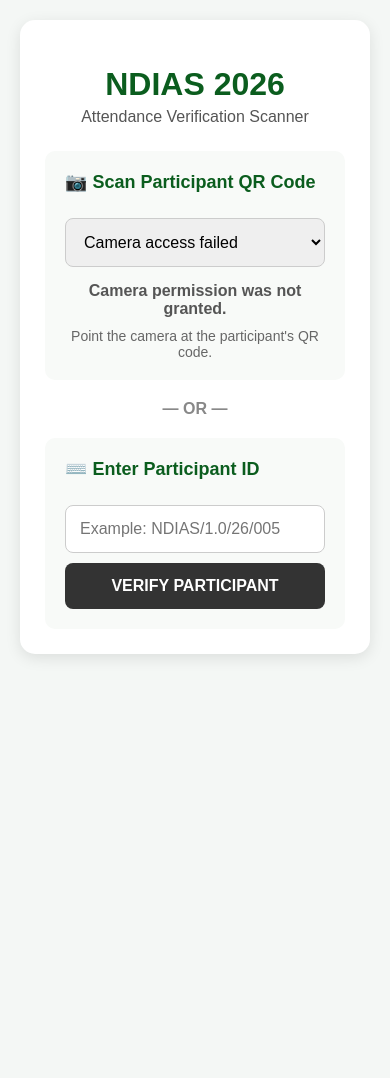
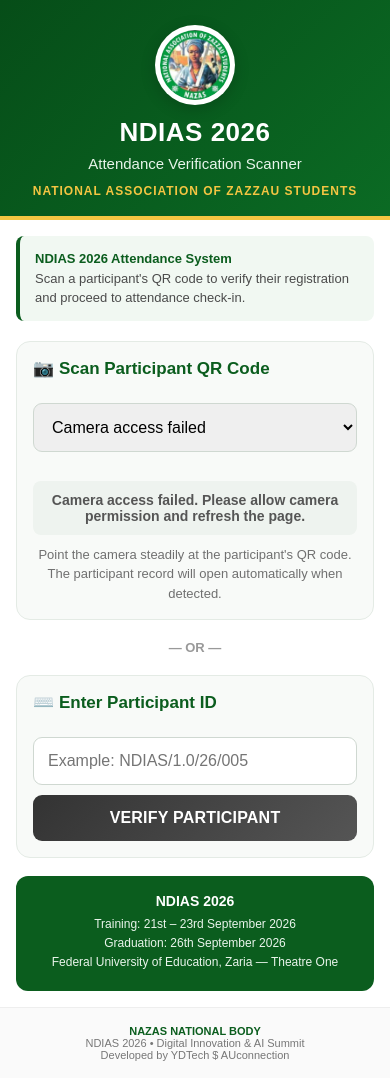
Before and after one commit to AUsmanams/ndias-attendance-scanner, a plain HTML site: page index.html in a window 390 px wide. Before the commit the page ends 844 px from the top, so only its background shows below. Drawn offline with Linux system fonts and the light colour scheme.

Commit message:
Refactor index.html for improved structure and style

```diff
--- a/index.html
+++ b/index.html
@@ -1,62 +1,156 @@
 <!DOCTYPE html>
-<html>
+<html lang="en">
 <head>
   <meta charset="UTF-8">
   <meta name="viewport" content="width=device-width, initial-scale=1.0">
 
-  <title>NDIAS 2026 Attendance Scanner</title>
+  <title>NDIAS 2026 | Attendance Scanner</title>
 
-  <script src="https://unpkg.com/html5-qrcode" type="text/javascript"></script>
+  <script
+    src="https://unpkg.com/html5-qrcode"
+    type="text/javascript">
+  </script>
 
   <style>
-    body {
-      font-family: Arial, sans-serif;
-      background: #f4f7f5;
-      margin: 0;
-      padding: 20px;
+
+    * {
+      box-sizing: border-box;
     }
 
+    body {
+      font-family: Arial, Helvetica, sans-serif;
+      background:
+        linear-gradient(
+          135deg,
+          #eef7f0 0%,
+          #f8fbf8 50%,
+          #eaf4ec 100%
+        );
+      margin: 0;
+      min-height: 100vh;
+      padding: 20px;
+      color: #222;
+    }
+
+    /* MAIN CONTAINER */
+
     .container {
-      max-width: 600px;
-      margin: auto;
-      background: white;
-      padding: 25px;
-      border-radius: 15px;
-      box-shadow: 0 4px 15px rgba(0,0,0,0.1);
+      width: 100%;
+      max-width: 620px;
+      margin: 0 auto;
+      background: #ffffff;
+      border-radius: 20px;
+      overflow: hidden;
+      box-shadow:
+        0 10px 35px rgba(0, 0, 0, 0.12);
     }
+
+
+    /* HEADER */
 
     .header {
       text-align: center;
+      padding: 28px 20px 24px;
+      background:
+        linear-gradient(
+          135deg,
+          #064d18,
+          #0b6b24
+        );
+      color: white;
+      position: relative;
     }
 
-    h1 {
-      color: #0b5d1e;
-      margin-bottom: 5px;
+    .header::after {
+      content: "";
+      position: absolute;
+      left: 0;
+      right: 0;
+      bottom: 0;
+      height: 4px;
+      background: #f4c542;
     }
 
-    .subtitle {
-      color: #555;
-      margin-bottom: 25px;
+    .nazas-logo {
+      width: 90px;
+      height: 90px;
+      object-fit: contain;
+      display: block;
+      margin: 0 auto 12px;
+      background: white;
+      border-radius: 50%;
+      padding: 5px;
+      box-shadow:
+        0 4px 15px rgba(0, 0, 0, 0.18);
     }
 
+    .header h1 {
+      margin: 0;
+      font-size: 30px;
+      font-weight: 800;
+      letter-spacing: 0.5px;
+    }
+
+    .header .subtitle {
+      margin-top: 7px;
+      font-size: 15px;
+      color: #e8f5eb;
+      font-weight: 500;
+    }
+
+    .organization {
+      margin-top: 12px;
+      font-size: 12px;
+      font-weight: bold;
+      letter-spacing: 1px;
+      color: #f4c542;
+    }
+
+
+    /* CONTENT */
+
+    .content {
+      padding: 22px;
+    }
+
+
+    /* INFORMATION BANNER */
+
+    .info-banner {
+      background: #f1f8f2;
+      border-left: 4px solid #0b5d1e;
+      padding: 13px 15px;
+      border-radius: 8px;
+      margin-bottom: 20px;
+      font-size: 13px;
+      line-height: 1.5;
+      color: #4b4b4b;
+    }
+
+    .info-banner strong {
+      color: #0b5d1e;
+    }
+
+
+    /* SECTIONS */
+
     .section {
-      margin-top: 20px;
+      margin-top: 18px;
       padding: 20px;
       background: #f8faf8;
-      border-radius: 10px;
+      border: 1px solid #e4ebe5;
+      border-radius: 14px;
     }
 
     .section-title {
-      font-size: 18px;
-      font-weight: bold;
+      font-size: 17px;
+      font-weight: 700;
       color: #0b5d1e;
-      margin-bottom: 15px;
+      margin-bottom: 14px;
     }
 
-    #reader {
-      width: 100%;
-      margin: 15px auto;
-    }
+
+    /* CAMERA SELECT */
 
     select,
     input,
@@ -64,60 +158,232 @@
       width: 100%;
       padding: 14px;
       margin-top: 10px;
-      border-radius: 8px;
-      border: 1px solid #ccc;
+      border-radius: 9px;
+      border: 1px solid #cfd8d1;
       font-size: 16px;
-      box-sizing: border-box;
+      font-family: inherit;
+      outline: none;
     }
 
+    select:focus,
+    input:focus {
+      border-color: #0b5d1e;
+      box-shadow:
+        0 0 0 3px rgba(11, 93, 30, 0.10);
+    }
+
+
+    /* QR READER */
+
+    #reader {
+      width: 100%;
+      margin: 18px auto 10px;
+      border-radius: 12px;
+      overflow: hidden;
+      background: #111;
+    }
+
+    #reader video {
+      border-radius: 10px;
+    }
+
+
+    /* BUTTON */
+
     button {
-      background: #0b5d1e;
+      background:
+        linear-gradient(
+          135deg,
+          #0b5d1e,
+          #08752a
+        );
       color: white;
       border: none;
       cursor: pointer;
-      font-weight: bold;
+      font-weight: 700;
+      letter-spacing: 0.2px;
+      transition:
+        transform 0.15s ease,
+        opacity 0.15s ease;
     }
 
     button:hover {
-      opacity: 0.9;
+      opacity: 0.92;
+    }
+
+    button:active {
+      transform: scale(0.98);
     }
 
     .manual-button {
-      background: #333;
+      background:
+        linear-gradient(
+          135deg,
+          #333333,
+          #555555
+        );
     }
+
+
+    /* STATUS */
 
     #status {
       text-align: center;
-      margin-top: 15px;
-      font-weight: bold;
+      margin-top: 14px;
+      padding: 11px;
+      border-radius: 8px;
+      background: #eef3ef;
+      font-weight: 600;
+      font-size: 14px;
       color: #555;
     }
+
+
+    /* DIVIDER */
 
     .or {
       text-align: center;
       margin: 20px 0;
       font-weight: bold;
-      color: #888;
+      color: #999;
+      font-size: 13px;
     }
+
+
+    /* INSTRUCTIONS */
 
     .instructions {
       text-align: center;
-      color: #666;
-      font-size: 14px;
+      color: #707070;
+      font-size: 13px;
+      line-height: 1.5;
       margin-top: 10px;
     }
+
+
+    /* EVENT DETAILS */
+
+    .event-details {
+      margin-top: 18px;
+      padding: 17px;
+      background: #0b5d1e;
+      color: white;
+      border-radius: 12px;
+      text-align: center;
+    }
+
+    .event-details-title {
+      font-size: 14px;
+      font-weight: bold;
+      margin-bottom: 8px;
+    }
+
+    .event-details p {
+      margin: 5px 0;
+      font-size: 12px;
+      color: #eaf5ec;
+    }
+
+
+    /* FOOTER */
+
+    .footer {
+      text-align: center;
+      padding: 17px 20px;
+      border-top: 1px solid #eeeeee;
+      background: #fafafa;
+      font-size: 11px;
+      color: #777;
+    }
+
+    .footer strong {
+      color: #0b5d1e;
+    }
+
+
+    /* MOBILE */
+
+    @media (max-width: 600px) {
+
+      body {
+        padding: 0;
+      }
+
+      .container {
+        min-height: 100vh;
+        border-radius: 0;
+      }
+
+      .header {
+        padding: 25px 15px 22px;
+      }
+
+      .nazas-logo {
+        width: 80px;
+        height: 80px;
+      }
+
+      .header h1 {
+        font-size: 26px;
+      }
+
+      .content {
+        padding: 16px;
+      }
+
+      .section {
+        padding: 16px;
+      }
+
+      #reader {
+        margin-top: 15px;
+      }
+
+    }
+
   </style>
 </head>
+
 
 <body>
 
   <div class="container">
 
+
+    <!-- HEADER -->
+
     <div class="header">
+
+      <img
+        src="nazas-logo.png"
+        alt="NAZAS Logo"
+        class="nazas-logo"
+      >
+
       <h1>NDIAS 2026</h1>
+
       <div class="subtitle">
         Attendance Verification Scanner
       </div>
+
+      <div class="organization">
+        NATIONAL ASSOCIATION OF ZAZZAU STUDENTS
+      </div>
+
+    </div>
+
+
+    <!-- CONTENT -->
+
+    <div class="content">
+
+
+      <!-- INFORMATION -->
+
+      <div class="info-banner">
+        <strong>NDIAS 2026 Attendance System</strong><br>
+        Scan a participant's QR code to verify their registration
+        and proceed to attendance check-in.
       </div>
 
 
@@ -129,22 +395,30 @@
           📷 Scan Participant QR Code
         </div>
 
+
         <select id="cameraSelect">
           <option>Loading cameras...</option>
         </select>
 
+
         <div id="reader"></div>
+
 
         <div id="status">
           Starting camera...
         </div>
 
+
         <div class="instructions">
-      Point the camera at the participant's QR code.
+          Point the camera steadily at the participant's QR code.
+          <br>
+          The participant record will open automatically when detected.
         </div>
 
       </div>
 
+
+      <!-- DIVIDER -->
 
       <div class="or">
         — OR —
@@ -159,12 +433,16 @@
           ⌨️ Enter Participant ID
         </div>
 
+
         <input
           type="text"
           id="participantID"
           placeholder="Example: NDIAS/1.0/26/005"
           autocomplete="off"
+          autocapitalize="characters"
+          spellcheck="false"
         >
+
 
         <button
           class="manual-button"
@@ -175,13 +453,57 @@
 
       </div>
 
+
+      <!-- EVENT DETAILS -->
+
+      <div class="event-details">
+
+        <div class="event-details-title">
+          NDIAS 2026
         </div>
+
+        <p>
+          Training: 21st – 23rd September 2026
+        </p>
+
+        <p>
+          Graduation: 26th September 2026
+        </p>
+
+        <p>
+          Federal University of Education, Zaria — Theatre One
+        </p>
+
+      </div>
+
+    </div>
+
+
+    <!-- FOOTER -->
+
+    <div class="footer">
+
+      <strong>NAZAS NATIONAL BODY</strong>
+      <br>
+      NDIAS 2026 • Digital Innovation & AI Summit
+        <br>
+      Developed by YDTech $ AUconnection
+    </div>
+
+  </div>
+
 
 
 <script>
 
+
+/*
+ * GOOGLE APPS SCRIPT WEB APP
+ */
+
 const APPS_SCRIPT_URL =
   "https://script.google.com/macros/s/AKfycbyhI6L_2ty0vNlPPyjPe05OIAdxjZlf4lskTTKnWqcKxRMvOMEN-wDBE9S_5HfMpnFE/exec";
+
 
 let scanner = null;
 let cameras = [];
@@ -200,12 +522,15 @@
   const status =
     document.getElementById("status");
 
+
   try {
 
     cameras =
       await Html5Qrcode.getCameras();
 
+
     select.innerHTML = "";
+
 
     if (!cameras || cameras.length === 0) {
 
@@ -213,7 +538,7 @@
         "<option>No camera found</option>";
 
       status.textContent =
-        "No camera was found.";
+        "No camera was found. Please check your camera permission.";
 
       return;
     }
@@ -224,12 +549,15 @@
       const option =
         document.createElement("option");
 
+
       option.value =
         camera.id;
+
 
       option.textContent =
         camera.label ||
         "Camera " + (index + 1);
+
 
       select.appendChild(option);
 
@@ -237,16 +565,23 @@
 
 
     /*
-     * TRY TO SELECT THE BACK CAMERA
-     * WHEN AVAILABLE
+     * PREFER BACK CAMERA
      */
 
-    let preferredCamera = cameras[0];
+    let preferredCamera =
+      cameras[0];
 
-    for (let i = 0; i < cameras.length; i++) {
+
+    for (
+      let i = 0;
+      i < cameras.length;
+      i++
+    ) {
 
       const label =
-        (cameras[i].label || "").toLowerCase();
+        (cameras[i].label || "")
+          .toLowerCase();
+
 
       if (
         label.includes("back") ||
@@ -254,32 +589,43 @@
         label.includes("environment")
       ) {
 
-        preferredCamera = cameras[i];
+        preferredCamera =
+          cameras[i];
 
         break;
+
       }
+
     }
 
 
     select.value =
       preferredCamera.id;
 
+
     startScanner(
       preferredCamera.id
     );
 
-  } catch (error) {
+  }
+
+
+  catch (error) {
 
     console.error(error);
+
 
     select.innerHTML =
       "<option>Camera access failed</option>";
 
+
     status.textContent =
-      "Camera permission was not granted.";
+      "Camera access failed. Please allow camera permission and refresh the page.";
 
   }
+
 }
+
 
 
 /*
@@ -288,29 +634,61 @@
 
 function startScanner(cameraId) {
 
+
   if (scanning) {
     return;
   }
 
+
+  if (scanner) {
+
+    try {
+      scanner.clear();
+    } catch (e) {
+      console.log(e);
+    }
+
+  }
+
+
   scanner =
     new Html5Qrcode("reader");
+
 
   scanner.start(
 
     cameraId,
 
     {
+
       fps: 10,
 
-      qrbox: {
-        width: 250,
-        height: 250
+      qrbox: function(
+        viewfinderWidth,
+        viewfinderHeight
+      ) {
+
+        const size =
+          Math.min(
+            viewfinderWidth,
+            viewfinderHeight
+          ) * 0.70;
+
+        return {
+          width: size,
+          height: size
+        };
+
       }
+
     },
+
 
     function(decodedText) {
 
+
       scanning = false;
+
 
       document.getElementById("status")
         .textContent =
@@ -324,15 +702,19 @@
 
 
       scanner.stop()
+
         .then(function() {
 
           scanner.clear();
+
 
           openVerification(
             participantID
           );
 
         })
+
+
         .catch(function() {
 
           openVerification(
@@ -343,32 +725,47 @@
 
     },
 
+
     function(errorMessage) {
 
-      // Normal scanning errors are ignored.
+      /*
+       * NORMAL QR SCANNING ERRORS
+       * ARE IGNORED.
+       */
 
     }
 
   )
+
+
   .then(function() {
 
     scanning = true;
+
 
     document.getElementById("status")
       .textContent =
       "Camera ready. Scan the QR code.";
 
   })
+
+
   .catch(function(error) {
 
     console.error(error);
 
+
+    scanning = false;
+
+
     document.getElementById("status")
       .textContent =
-      "Unable to start this camera.";
+      "Unable to start this camera. Please check camera permission.";
 
   });
+
 }
+
 
 
 /*
@@ -380,12 +777,15 @@
     "change",
     function() {
 
+
       const selectedCamera =
         this.value;
+
 
       if (!selectedCamera) {
         return;
       }
+
 
       scanning = false;
 
@@ -397,19 +797,25 @@
         );
 
         return;
+
       }
 
 
       scanner.stop()
+
+
         .then(function() {
 
           scanner.clear();
+
 
           startScanner(
             selectedCamera
           );
 
         })
+
+
         .catch(function() {
 
           startScanner(
@@ -422,16 +828,19 @@
   );
 
 
+
 /*
- * MANUAL ID VERIFICATION
+ * MANUAL PARTICIPANT ID VERIFICATION
  */
 
 function verifyParticipant() {
+
 
   const input =
     document.getElementById(
       "participantID"
     );
+
 
   const value =
     input.value.trim();
@@ -443,20 +852,27 @@
       "Please enter a Participant ID."
     );
 
+
     input.focus();
 
+
     return;
+
   }
 
 
   const participantID =
-    encodeURIComponent(value);
+    encodeURIComponent(
+      value
+    );
 
 
   openVerification(
     participantID
   );
+
 }
+
 
 
 /*
@@ -467,11 +883,14 @@
   participantID
 ) {
 
+
   window.location.href =
     APPS_SCRIPT_URL +
     "?id=" +
     participantID;
+
 }
+
 
 
 /*
@@ -480,11 +899,15 @@
 
 document.getElementById(
   "participantID"
-).addEventListener(
+)
+.addEventListener(
   "keypress",
   function(event) {
 
-    if (event.key === "Enter") {
+
+    if (
+      event.key === "Enter"
+    ) {
 
       verifyParticipant();
 
@@ -492,6 +915,7 @@
 
   }
 );
+
 
 
 /*
```
Lines whose indentation alone changed are shown as unchanged.
